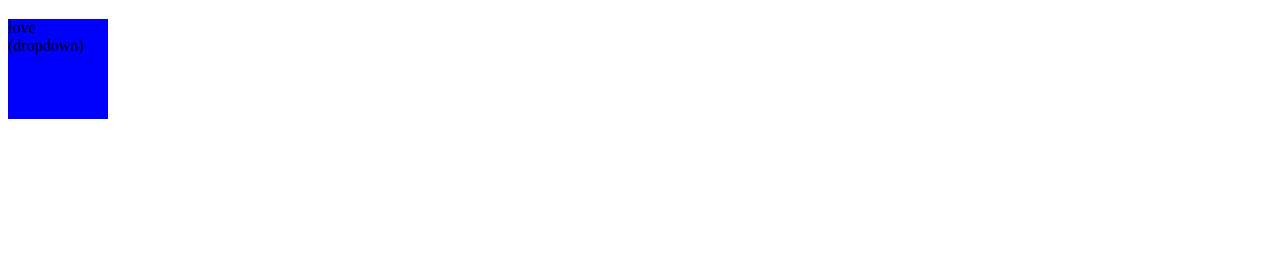
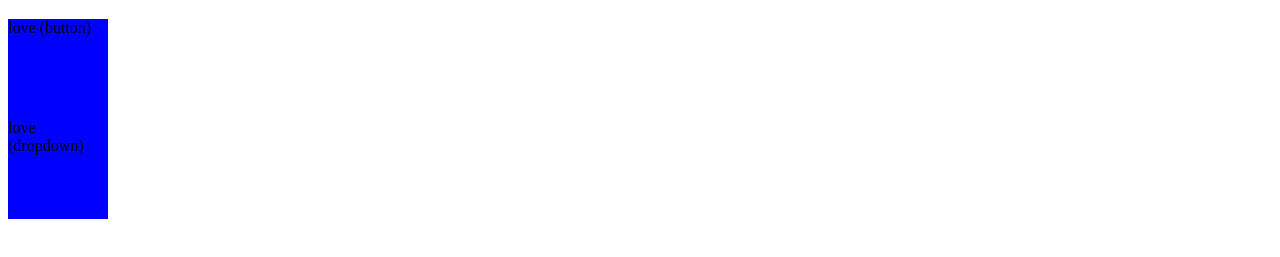
Before and after one commit to rohitdeshwaal/git_demo, a plain HTML site: page index.html in a window 1280 px wide. Shown: the part 61-318 px from the top of the page. Drawn offline with Linux system fonts and the light colour scheme.

Commit message:
add both feature

```diff
--- a/index.html
+++ b/index.html
@@ -8,6 +8,10 @@
 </head>
 <body>
     <h1> git_demo </h1>
+
+    <div> love (button)
+    </div>
     <div> love (dropdown)</div>
+
 </body>
 </html>
```
